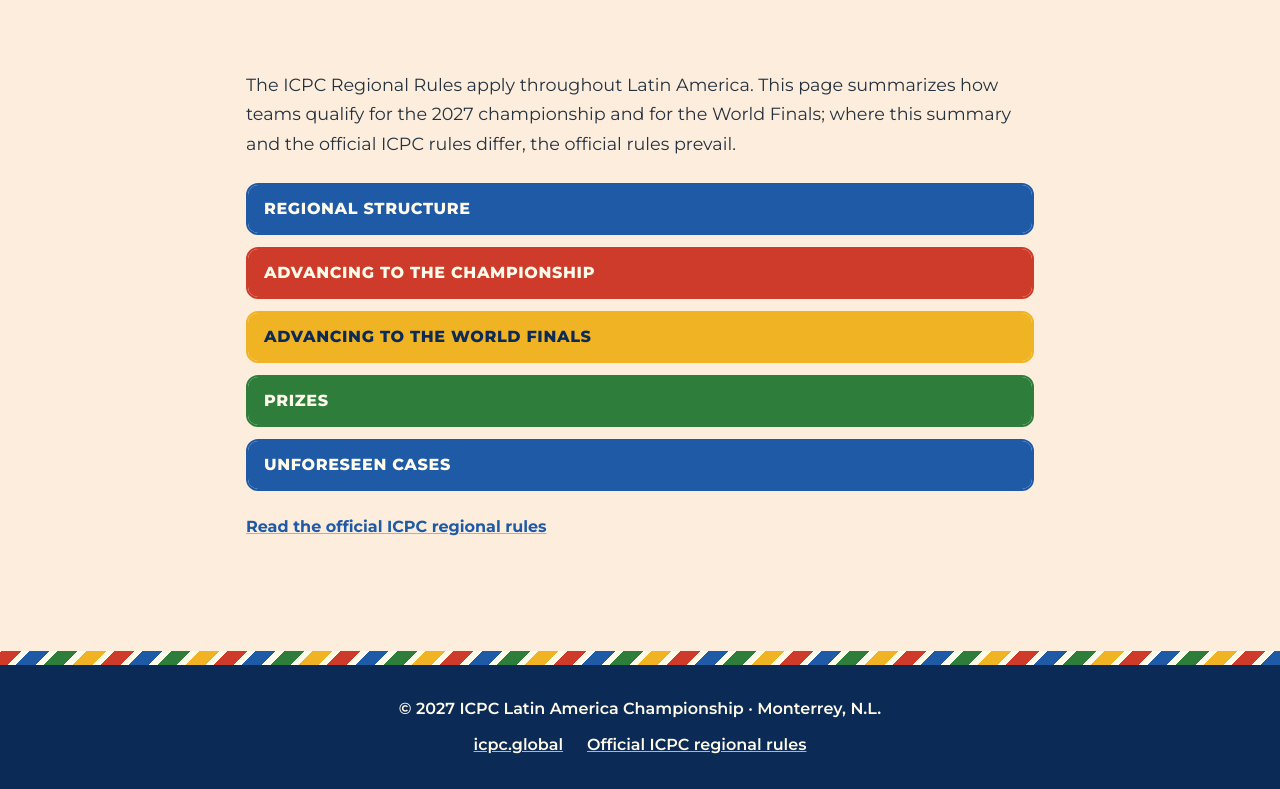
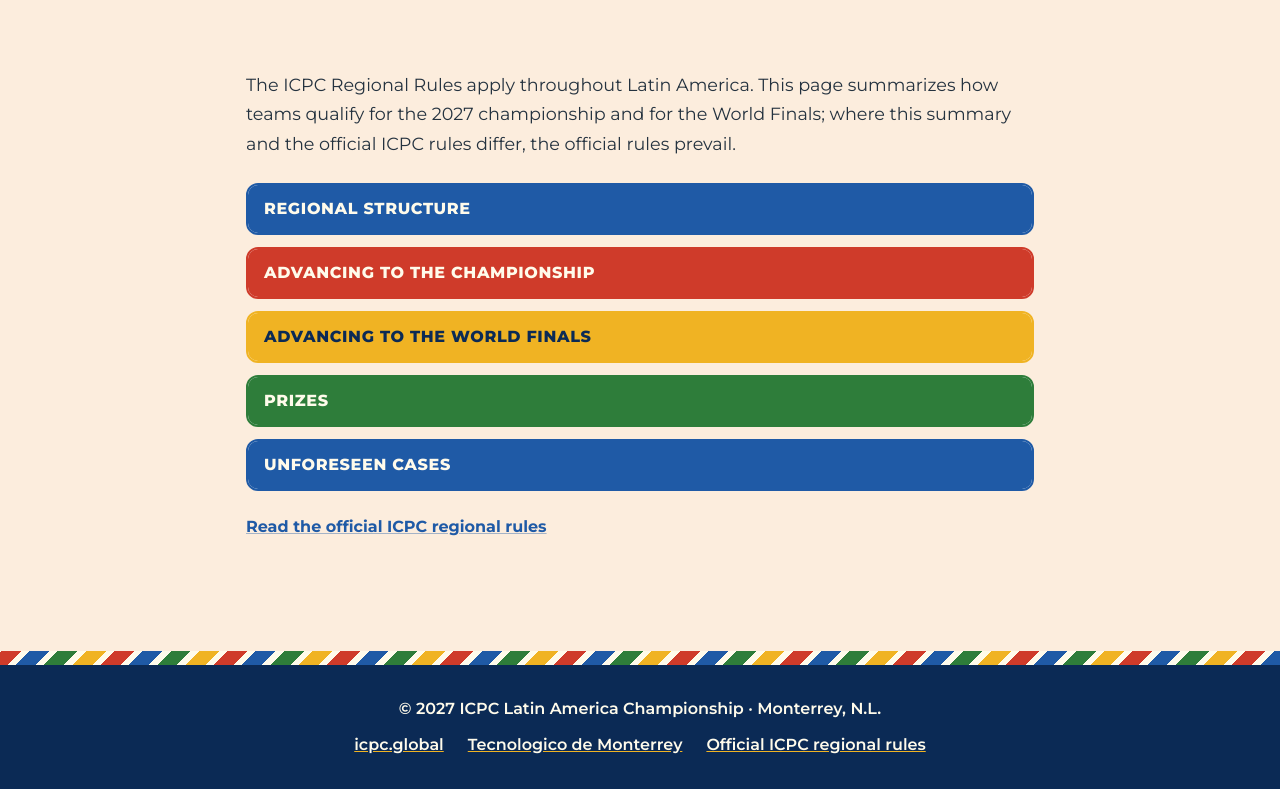
Before and after one commit to tecacm/latam-finals-2027, a React (Vite) app: page / in a window 1280 px wide. Shown: the part 3094-3883 px from the top of the page. Built offline with nearby package versions, Linux system fonts and the light colour scheme; some icons are missing.

Commit message:
Update footer.ts

```diff
--- a/src/content/footer.ts
+++ b/src/content/footer.ts
@@ -2,9 +2,10 @@ import { event } from './event';
 import type { FooterContent } from './types';
 
 export const footer: FooterContent = {
-  copyright: `© ${event.name} · Monterrey, N.L.`, // → "© 2027 ICPC Latin America Championship · Monterrey, N.L."
+  copyright: `© ${event.name} · Monterrey, N.L.`, // → "© 2027 Tecnologico de Monterrey"
   links: [
     { label: 'icpc.global', href: event.links.icpc },
+    { label: 'Tecnologico de Monterrey', href: event.links.tec },
     { label: 'Official ICPC regional rules', href: event.links.regionalRules },
   ],
 };
```
